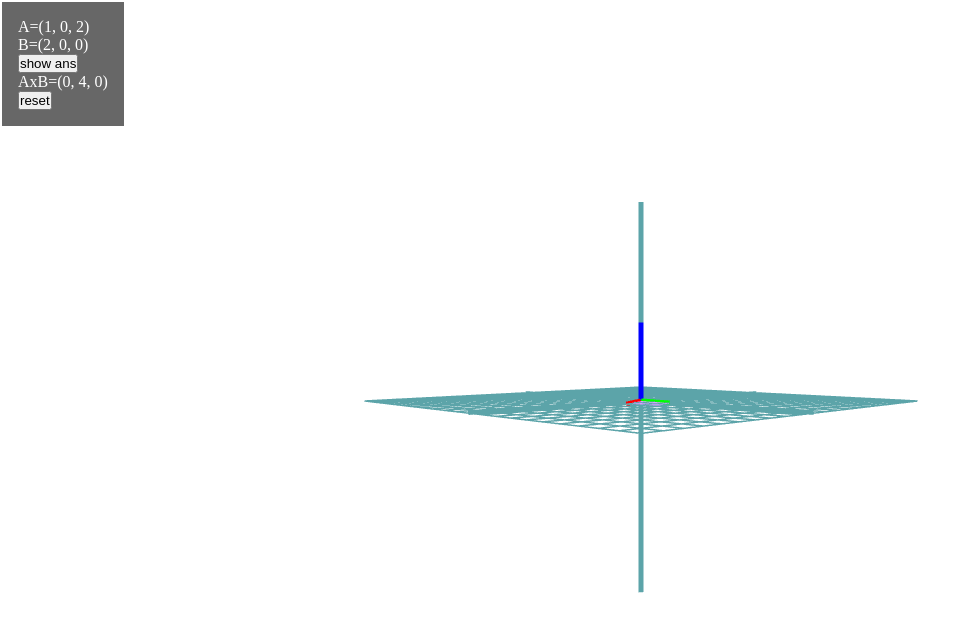
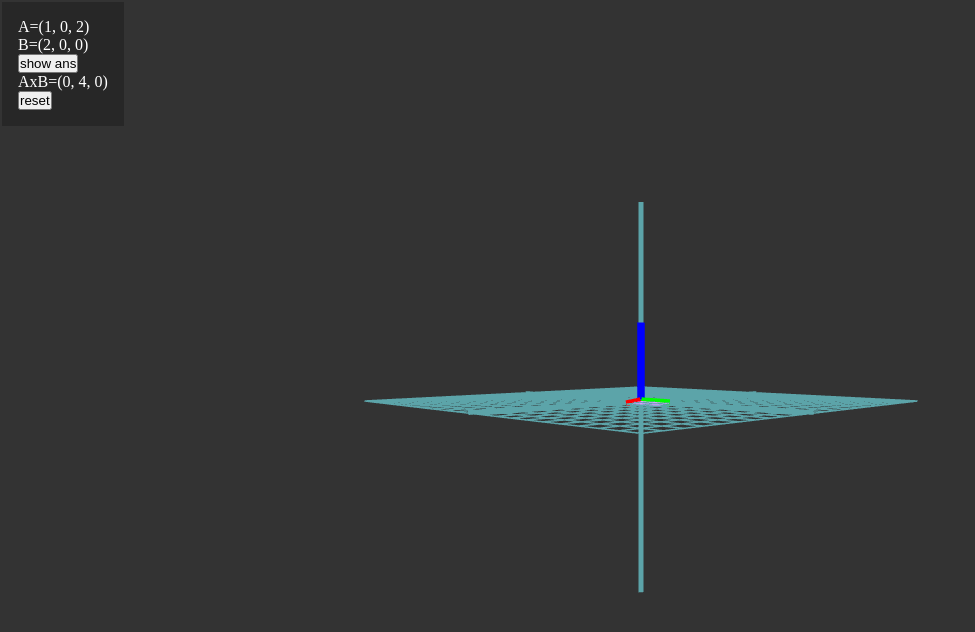
Before and after one commit to hemisemidemipresent/cross, a plain HTML site: page index.html in a window 1280 px wide. Both pictures are taken after a click on the button "show ans". Shown: the whole page, without its empty margins (0-975 px from the left). Drawn offline with Linux system fonts and the light colour scheme; animation ran at ten frames a second.

Commit message:
fixed shit

```diff
--- a/css/style.css
+++ b/css/style.css
@@ -2,6 +2,9 @@
     box-sizing: border-box;
     margin: 0;
     padding: 0;
+}
+body {
+    background-color: #333333;
 }
 #container {
     position: absolute;
--- a/js/index.js
+++ b/js/index.js
@@ -14,16 +14,17 @@ container.appendChild(renderer.domElement);
 const controls = new THREE.OrbitControls(camera, renderer.domElement);
 let resolution = new THREE.Vector2(window.innerWidth, window.innerHeight);
 let graph = new THREE.Object3D();
+scene.add(graph);
+
 let axesColor = 0x5ca4a9;
 let colors = [0xff0000, 0x00ff00, 0x0000ff];
 let length = 10;
-let vecwidth = 10;
+let vecwidth = 15;
 
 let A = document.getElementById('A');
 let B = document.getElementById('B');
 let C = document.getElementById('C');
 var a, b, c;
-init();
 reset();
 render();
 function init() {
@@ -57,7 +58,9 @@ function createGrid() {
     }
 }
 function reset() {
-    console.log('r');
+    clear();
+    init();
+
     C.style.display = 'none';
     a = [ran(), ran(), ran()];
     A.innerText = `A=(${a[0]}, ${a[1]}, ${a[2]})`;
@@ -76,8 +79,6 @@ function reset() {
 
     c = [a[1] * b[2] - a[2] * b[1], a[2] * b[0] - a[0] * b[2], a[0] * b[1] - a[1] * b[0]];
     C.innerText = `AxB=(${c[0]}, ${c[1]}, ${c[2]})`;
-
-    graph = new THREE.Object3D();
 }
 function showcross() {
     // resultant vector
@@ -96,14 +97,14 @@ function showcross() {
     mat.side = THREE.DoubleSide;
 
     var object = new THREE.Mesh(geometry, mat);
-    scene.add(object);
+    graph.add(object);
 
     geometry = new THREE.BufferGeometry();
     positions = [0, 0, 0, b[0], b[1], b[2], a[0] + b[0], a[1] + b[1], a[2] + b[2]];
     geometry.computeVertexNormals();
     geometry.setAttribute('position', new THREE.Float32BufferAttribute(positions, 3));
     object = new THREE.Mesh(geometry, mat);
-    scene.add(object);
+    graph.add(object);
 
     // text
     C.style.display = 'block';
@@ -124,5 +125,10 @@ function makeLine(geo, color, lineWidth = 10, opacity = 1) {
         lineWidth: lineWidth
     });
     const mesh = new THREE.Mesh(g.geometry, material);
-    scene.add(mesh);
+    graph.add(mesh);
 }
+function clear() {
+    for (var i = graph.children.length - 1; i >= 0; i--) {
+        graph.remove(graph.children[i]);
+    }
+}
```
